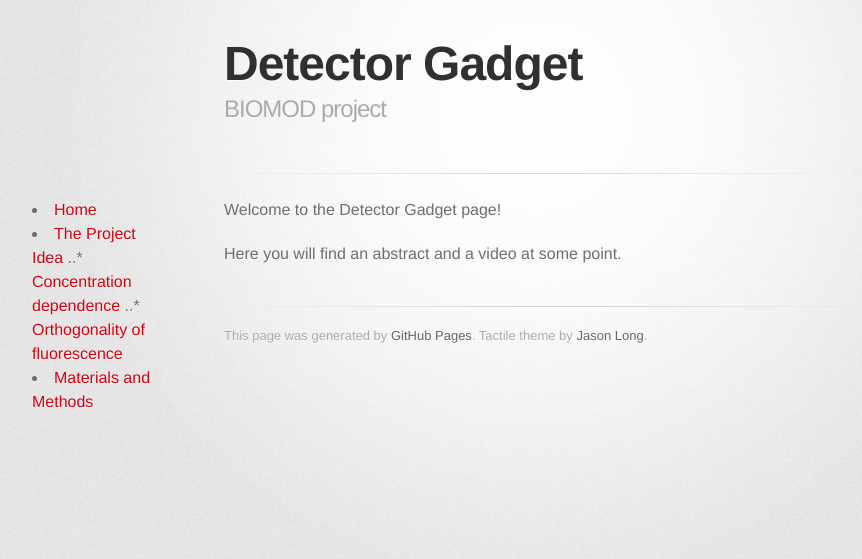
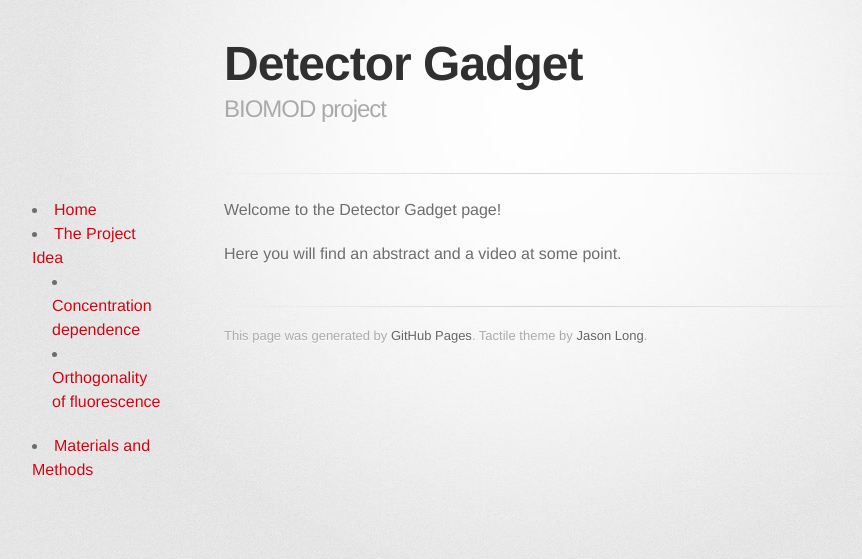
Before and after one commit to detectorgadget/detectorgadget.github.io, a Jekyll site: the page built from index.md, in a window 1280 px wide. Shown: the top 559 px of the page, without its empty margins (106-968 px from the left). Built offline with Jekyll 4.4.1, drawn with Linux system fonts in a browser that asks for light colours; some web fonts are replaced.

```diff
--- a/_includes/menu.md
+++ b/_includes/menu.md
@@ -1,5 +1,5 @@
 * [Home](index.html)
 * [The Project Idea](projectidea.html)
-..* [Concentration dependence](concdependence.html)
-..* [Orthogonality of fluorescence](orthogonality.md)
+  * [Concentration dependence](concdependence.html)
+  * [Orthogonality of fluorescence](orthogonality.md)
 * [Materials and Methods](Matmeth.html)
```
